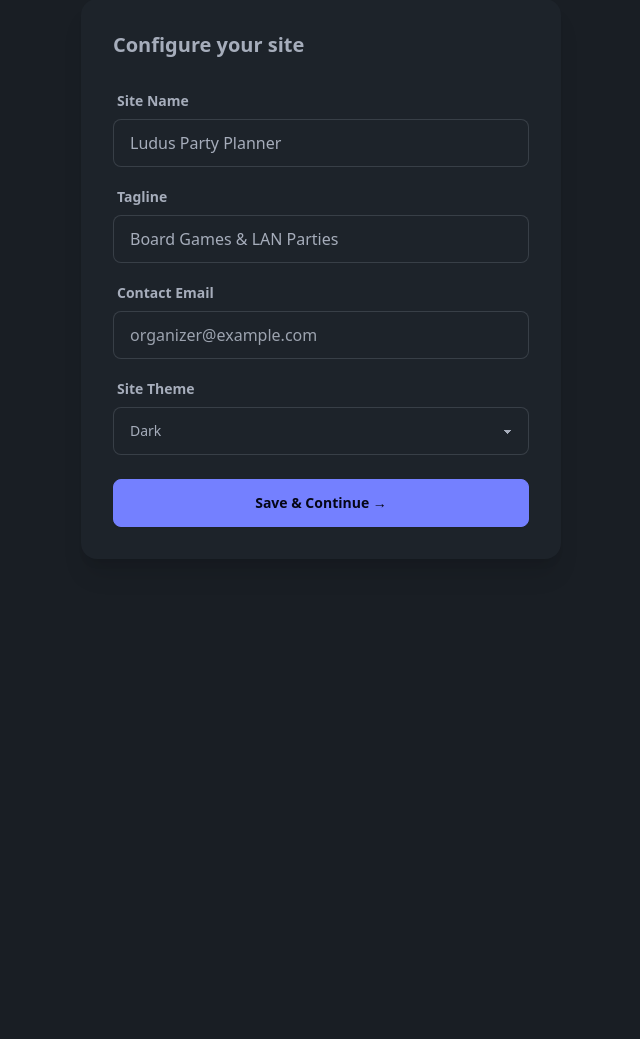
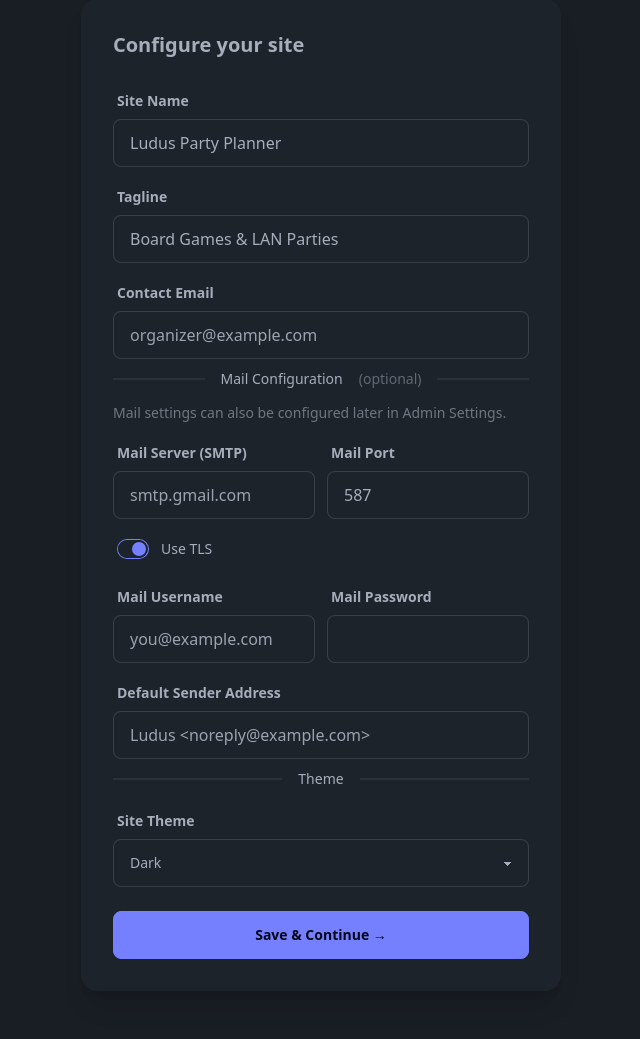
Before and after one commit to Majawat/ludus-party-planner, a Flask app: page /setup/site in a window 1280 px wide. Shown: the part 237-1276 px from the top of the page, without its empty margins (319-959 px from the left). Before the commit the page ends 764 px from the top, so only its background shows below. Run offline with Flask 3, Linux system fonts and the light colour scheme; tables that the repository leaves empty hold one stand-in row (values such as "Sample post"); some libraries are stand-ins or nearby versions.

Commit message:
Move mail configuration from .env to site_settings
All six MAIL_* env vars removed from app.py startup config. mailer.py
now calls _apply_mail_settings() before every send to read from
SiteSettings dynamically, with MAIL_SUPPRESS_SEND=True auto-set when
mail_server is empty so fresh installs degrade gracefully. Admin
settings page gains a Mail section with test-email route; setup wizard
Step 2 includes optional mail fields. Seven new tests in
test_mail_settings.py.

Co-Authored-By: Claude Sonnet 4.6 <noreply@anthropic.com>

```diff
--- a/app.py
+++ b/app.py
@@ -25,13 +25,6 @@ def create_app(test_config=None):
         "DATABASE_URL", "sqlite:///data/ludus.db"
     )
     app.config["SQLALCHEMY_TRACK_MODIFICATIONS"] = False
-
-    app.config["MAIL_SERVER"] = os.environ.get("MAIL_SERVER", "localhost")
-    app.config["MAIL_PORT"] = int(os.environ.get("MAIL_PORT") or 587)
-    app.config["MAIL_USERNAME"] = os.environ.get("MAIL_USERNAME")
-    app.config["MAIL_PASSWORD"] = os.environ.get("MAIL_PASSWORD")
-    app.config["MAIL_USE_TLS"] = os.environ.get("MAIL_USE_TLS", "true").lower() == "true"
-    app.config["MAIL_DEFAULT_SENDER"] = os.environ.get("MAIL_DEFAULT_SENDER")
 
     if test_config:
         app.config.update(test_config)
@@ -165,6 +158,12 @@ def create_app(test_config=None):
         "passkeys_enabled": "false",
         "webauthn_rp_id": "",
         "webauthn_origin": "",
+        "mail_server": "",
+        "mail_port": "587",
+        "mail_use_tls": "true",
+        "mail_username": "",
+        "mail_password": "",
+        "mail_default_sender": "",
     }
 
     @app.cli.command("seed-settings")
--- a/forms.py
+++ b/forms.py
@@ -202,6 +202,12 @@ class SetupSiteForm(FlaskForm):
     site_name = StringField("Site Name", validators=[DataRequired(), Length(max=200)])
     site_tagline = StringField("Tagline", validators=[Optional(), Length(max=300)])
     contact_email = StringField("Contact Email", validators=[Optional(), Email()])
+    mail_server = StringField("Mail Server (SMTP)", validators=[Optional()])
+    mail_port = StringField("Mail Port", validators=[Optional()])
+    mail_use_tls = BooleanField("Use TLS", default=True)
+    mail_username = StringField("Mail Username", validators=[Optional()])
+    mail_password = StringField("Mail Password", validators=[Optional()])
+    mail_default_sender = StringField("Default Sender Address", validators=[Optional(), Email()])
     ui_theme = SelectField("Site Theme", choices=_THEME_CHOICES)
     submit = SubmitField("Save & Continue")
 
@@ -244,6 +250,14 @@ class AdminSettingsForm(FlaskForm):
     site_name = StringField("Site Name", validators=[DataRequired()])
     site_tagline = StringField("Tagline", validators=[Optional()])
     contact_email = StringField("Contact Email", validators=[Optional(), Email()])
+    # Mail configuration — NOTE: mail_use_tls must also be in _BOOL_SETTINGS in routes/admin.py
+    mail_server = StringField("Mail Server (SMTP)", validators=[Optional()])
+    mail_port = StringField("Mail Port", validators=[Optional()])
+    mail_use_tls = BooleanField("Use TLS")
+    mail_username = StringField("Mail Username", validators=[Optional()])
+    # StringField (not PasswordField) — PasswordField blanks value on re-render, losing saved password
+    mail_password = StringField("Mail Password", validators=[Optional()])
+    mail_default_sender = StringField("Default Sender Address", validators=[Optional(), Email()])
     logo_url = StringField("Logo URL", validators=[Optional()])
     favicon_url = StringField("Favicon URL", validators=[Optional()])
     venmo_handle = StringField("Venmo Handle", validators=[Optional()])
--- a/routes/setup.py
+++ b/routes/setup.py
@@ -50,6 +50,12 @@ def step2():
         SiteSettings.set("site_name", form.site_name.data)
         SiteSettings.set("site_tagline", form.site_tagline.data or "")
         SiteSettings.set("contact_email", form.contact_email.data or "")
+        SiteSettings.set("mail_server", form.mail_server.data or "")
+        SiteSettings.set("mail_port", form.mail_port.data or "587")
+        SiteSettings.set("mail_use_tls", "true" if form.mail_use_tls.data else "false")
+        SiteSettings.set("mail_username", form.mail_username.data or "")
+        SiteSettings.set("mail_password", form.mail_password.data or "")
+        SiteSettings.set("mail_default_sender", form.mail_default_sender.data or "")
         SiteSettings.set("ui_theme", form.ui_theme.data)
         SiteSettings.set("setup_complete", "true")
         return redirect(url_for("setup.complete"))
@@ -57,6 +63,12 @@ def step2():
     if not form.is_submitted():
         form.site_name.data = SiteSettings.get("site_name", "Ludus Party Planner")
         form.site_tagline.data = SiteSettings.get("site_tagline", "Board Games & LAN Parties")
+        form.contact_email.data = SiteSettings.get("contact_email", "")
+        form.mail_server.data = SiteSettings.get("mail_server", "")
+        form.mail_port.data = SiteSettings.get("mail_port", "587")
+        form.mail_use_tls.data = SiteSettings.get("mail_use_tls", "true") == "true"
+        form.mail_username.data = SiteSettings.get("mail_username", "")
+        form.mail_default_sender.data = SiteSettings.get("mail_default_sender", "")
         form.ui_theme.data = SiteSettings.get("ui_theme", "dark")
 
     return render_template("setup/step2.html", form=form)
--- a/templates/setup/step2.html
+++ b/templates/setup/step2.html
@@ -35,6 +35,50 @@
         {% endfor %}
       </div>
 
+      <div class="divider text-sm mt-2">Mail Configuration <span class="text-base-content/50 font-normal">(optional)</span></div>
+      <p class="text-sm text-base-content/60 mb-3">
+        Mail settings can also be configured later in Admin Settings.
+      </p>
+
+      <div class="grid grid-cols-1 md:grid-cols-2 gap-3 mb-3">
+        <div class="form-control">
+          {{ form.mail_server.label(class="label label-text font-semibold") }}
+          {{ form.mail_server(class="input input-bordered w-full", placeholder="smtp.gmail.com") }}
+        </div>
+        <div class="form-control">
+          {{ form.mail_port.label(class="label label-text font-semibold") }}
+          {{ form.mail_port(class="input input-bordered w-full", placeholder="587") }}
+        </div>
+      </div>
+
+      <div class="form-control mb-3">
+        <label class="label cursor-pointer justify-start gap-3">
+          {{ form.mail_use_tls(class="toggle toggle-primary toggle-sm") }}
+          <span class="label-text">{{ form.mail_use_tls.label.text }}</span>
+        </label>
+      </div>
+
+      <div class="grid grid-cols-1 md:grid-cols-2 gap-3 mb-3">
+        <div class="form-control">
+          {{ form.mail_username.label(class="label label-text font-semibold") }}
+          {{ form.mail_username(class="input input-bordered w-full", placeholder="you@example.com") }}
+        </div>
+        <div class="form-control">
+          {{ form.mail_password.label(class="label label-text font-semibold") }}
+          {{ form.mail_password(class="input input-bordered w-full", type="password") }}
+        </div>
+      </div>
+
+      <div class="form-control mb-3">
+        {{ form.mail_default_sender.label(class="label label-text font-semibold") }}
+        {{ form.mail_default_sender(class="input input-bordered w-full", placeholder="Ludus <noreply@example.com>") }}
+        {% for error in form.mail_default_sender.errors %}
+          <span class="label-text-alt text-error">{{ error }}</span>
+        {% endfor %}
+      </div>
+
+      <div class="divider text-sm mt-2">Theme</div>
+
       <div class="form-control mb-6">
         {{ form.ui_theme.label(class="label label-text font-semibold") }}
         {{ form.ui_theme(class="select select-bordered w-full") }}
```
Also changed, not shown: CLAUDE.md (+33 -21 lines), mailer.py (+29 -0 lines), routes/admin.py (+28 -0 lines), templates/admin/settings.html (+61 -0 lines), tests/test_mail_settings.py (added, +125 -0 lines), 1 other file.
